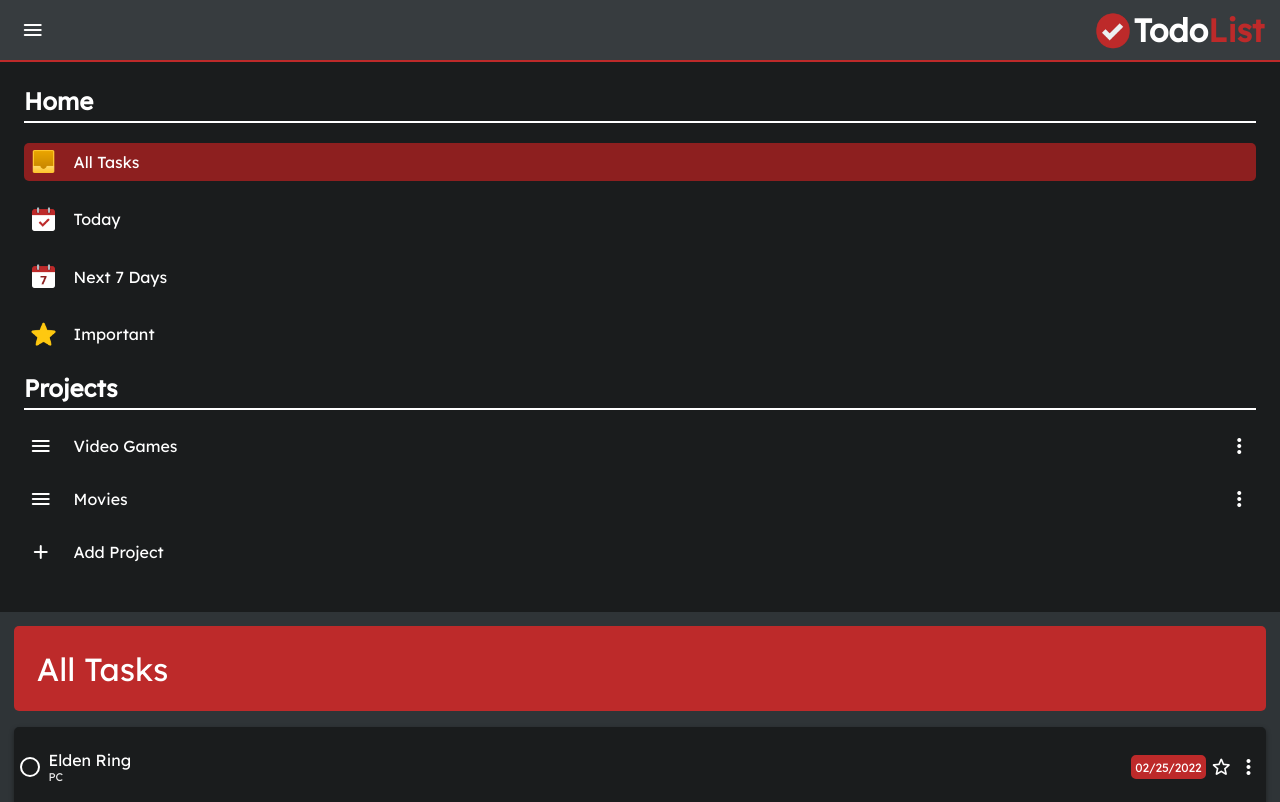
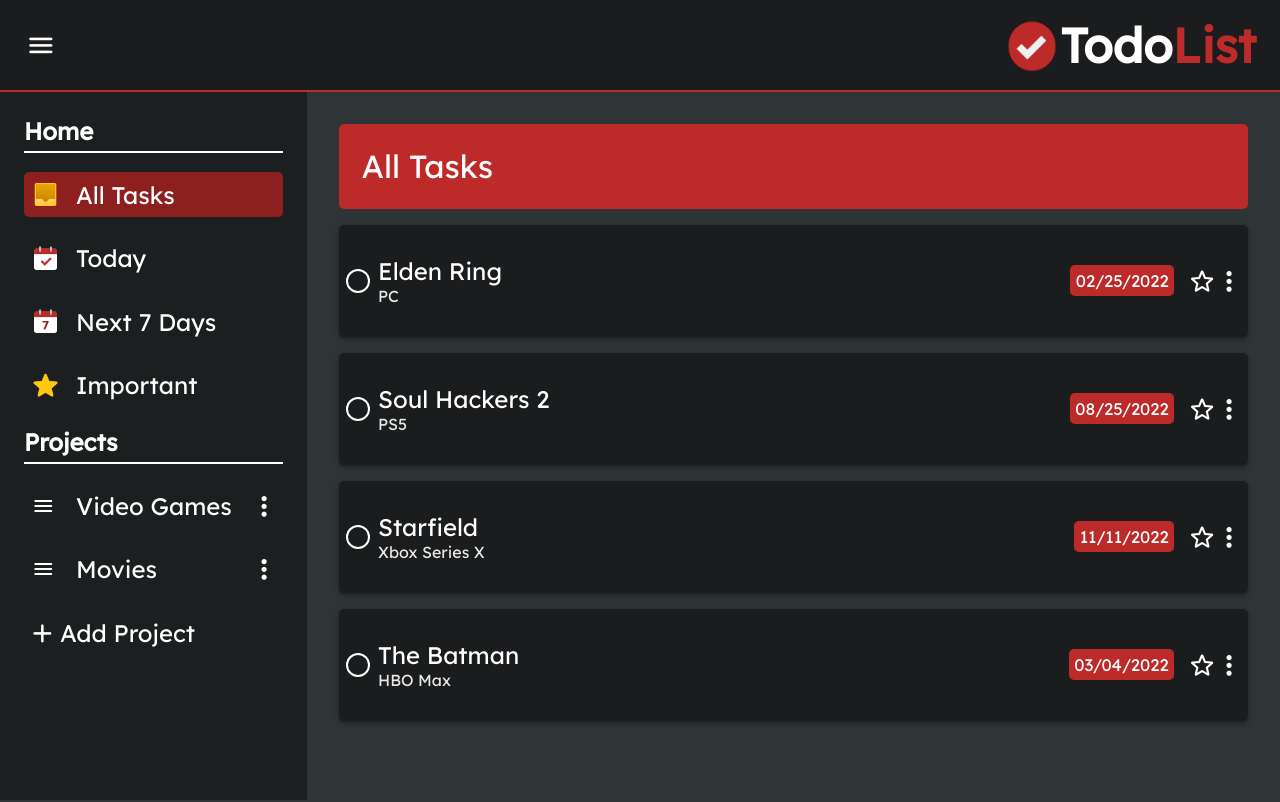
Before and after one commit to vzMars/todo-list, a website built with webpack: page src/index.html in a window 1280 px wide. Shown: the top 802 px of the page. Built offline with nearby package versions, Linux system fonts and the light colour scheme.

Commit message:
made the app responsive for larger screens

```diff
--- a/src/index.html
+++ b/src/index.html
@@ -10,9 +10,9 @@
     />
   </head>
   <body>
-    <div id="content">
-      <header class="header-section"></header>
-      <nav class="nav-section"></nav>
+    <div class="content">
+      <header></header>
+      <nav></nav>
       <div class="todo-list-container"></div>
     </div>
   </body>
--- a/src/modules/displaycontroller.js
+++ b/src/modules/displaycontroller.js
@@ -2,13 +2,9 @@
 import { createNav } from './nav';
 import { createTodoList } from './todolist';
 
-// const content = document.getElementById('content');
-const header = document.querySelector('.header-section');
-const nav = document.querySelector('.nav-section');
+const header = document.querySelector('header');
+const nav = document.querySelector('nav');
 const todoList = document.querySelector('.todo-list-container');
-// console.log(header);
-// console.log(nav);
-// console.log(todoList);
 
 export const hiddenElement = (element) => {
   if (element.classList.contains('hidden')) {
--- a/src/modules/projectmanager.js
+++ b/src/modules/projectmanager.js
@@ -14,9 +14,9 @@
 const projects = [];
 const homeLinks = ['All Tasks', 'Today', 'Next 7 Days', 'Important'];
 
-const content = document.getElementById('content');
-const header = document.querySelector('.header-section');
-const nav = document.querySelector('.nav-section');
+const content = document.querySelector('.content');
+const header = document.querySelector('header');
+const nav = document.querySelector('nav');
 const todoList = document.querySelector('.todo-list-container');
 
 header.addEventListener('click', (e) => {
@@ -24,6 +24,7 @@
 
   if (target.classList.contains('menu-icon')) {
     hiddenElement(target.parentElement.nextElementSibling);
+    content.classList.toggle('hidden-nav');
   }
 });
 
@@ -258,7 +259,6 @@
 
 const getProjectsFromStorage = () => {
   let tempProjects = JSON.parse(localStorage['myProjects']);
-  console.log(tempProjects);
   for (let i = 0; i < tempProjects.length; i++) {
     const tasks = tempProjects[i].tasks;
     createProject(tempProjects[i].title, tempProjects[i].id);
@@ -314,14 +314,12 @@
 
 const createProject = (title, projectID) => {
   const id = createID(projectID);
-  console.log(id);
   const newProject = Project(id, title);
   projects.push(newProject);
 };
 
 const createTask = (taskInfo, projectID, taskID) => {
   const id = createID(taskID);
-  console.log(id);
   const newTask = Task(
     id,
     taskInfo[0],
@@ -445,7 +443,6 @@
 };
 
 const init = () => {
-  // createDefaultProject();
   checkStorage();
   renderPage(
     allTasks(projects),
--- a/src/style.css
+++ b/src/style.css
@@ -13,6 +13,7 @@
 
 html {
   box-sizing: border-box;
+  height: 100%;
 }
 
 *,
@@ -23,13 +24,16 @@
 
 body {
   margin: 0;
+  padding: 0;
+  border: 0;
   font-family: 'Lexend', sans-serif;
   color: var(--textColor);
   background-color: var(--bgColor2);
+  height: 100%;
 }
 
-.header-section {
-  background-color: var(--bgColor1);
+header {
+  background-color: var(--bgColor3);
   display: flex;
   justify-content: space-between;
   align-items: center;
@@ -103,7 +107,7 @@
   list-style-type: none;
   border: solid 2px var(--bgColor3);
   margin-bottom: 1rem;
-  padding: 0 0.2rem;
+  padding: 0 0.2em;
   border-radius: 5px;
   display: flex;
   align-items: center;
@@ -166,8 +170,8 @@
   color: #fec810;
 }
 
-.nav-section {
-  background-color: var(--bgColor3);
+nav {
+  background-color: #1a1c1dde;
   padding: 1.5em;
 }
 
@@ -225,10 +229,13 @@
 }
 
 .home-link-img,
-.nav-icon,
+.nav-icon {
+  width: 1.8rem;
+  margin-right: 1rem;
+}
+
 .add {
   width: 1.8rem;
-  margin-right: 1rem;
 }
 
 .add-project-form,
@@ -352,3 +359,78 @@
 #task-duedate-input {
   margin-bottom: 0;
 }
+
+@media (min-width: 60em) {
+  .content {
+    display: grid;
+    grid-template-areas:
+      'header header'
+      'nav todolist';
+    grid-template-columns: 1fr 2fr;
+    grid-template-rows: auto 1fr;
+    min-height: 100%;
+  }
+
+  .hidden-nav {
+    grid-template-areas:
+      'header header'
+      'todolist todolist';
+  }
+
+  header {
+    grid-area: header;
+    font-size: 3rem;
+  }
+
+  nav {
+    grid-area: nav;
+  }
+
+  .todo-list-container {
+    grid-area: todolist;
+    padding: 2em;
+  }
+
+  .more-icon,
+  .menu-icon,
+  .star,
+  .add {
+    transform: scale(1.3);
+  }
+
+  .more-icon,
+  .star {
+    margin-left: 1rem;
+  }
+
+  #header-logo {
+    max-width: 3.5rem;
+  }
+
+  .item,
+  .add-task,
+  .home-links,
+  .project-links {
+    min-height: 7rem;
+    font-size: 1.5rem;
+  }
+
+  .item-check {
+    max-width: 1.5rem;
+    min-height: 1.5rem;
+  }
+
+  .item-description {
+    font-size: 1rem;
+  }
+
+  .item-date {
+    font-size: 1.05rem;
+  }
+}
+
+@media (min-width: 70em) {
+  .content {
+    grid-template-columns: 1fr 3.5fr;
+  }
+}
```
Also changed, not shown: dist/index.html, dist/main.css, dist/main.js.
